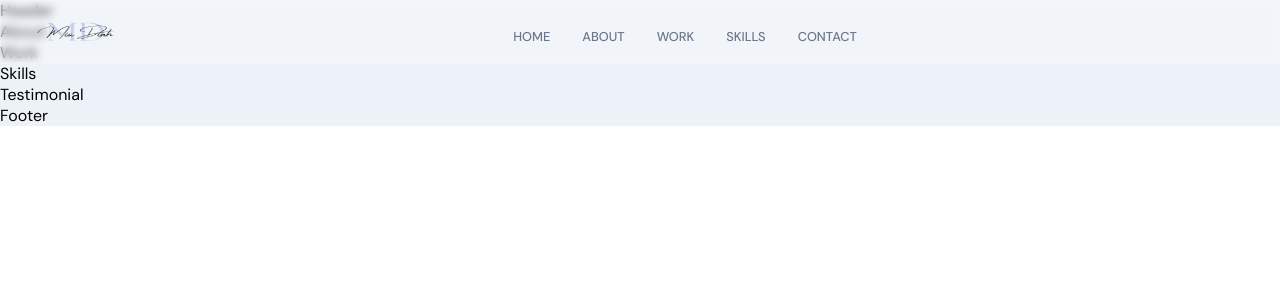
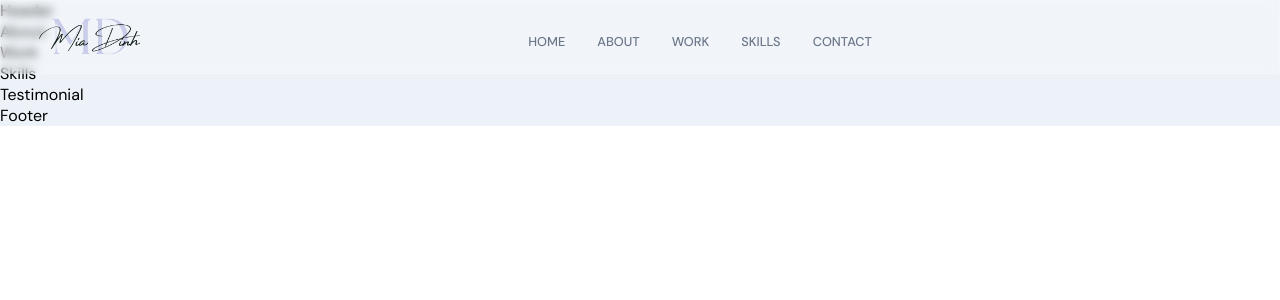
Before and after one commit to miadinh38/my-portfolio, a React (Create React App) app in the folder frontend_react/: page / in a window 1280 px wide. Shown: the top 300 px of the page. Built offline with nearby package versions, Linux system fonts and the light colour scheme.

Commit message:
Adjust logo size

```diff
--- a/frontend_react/src/components/Navbar/Navbar.scss
+++ b/frontend_react/src/components/Navbar/Navbar.scss
@@ -20,8 +20,8 @@
   align-items: center;
 
   img {
-    width: 90px;
-    height: 20px;
+    width: 120px;
+    height: 40px;
   }
 }
 
```
